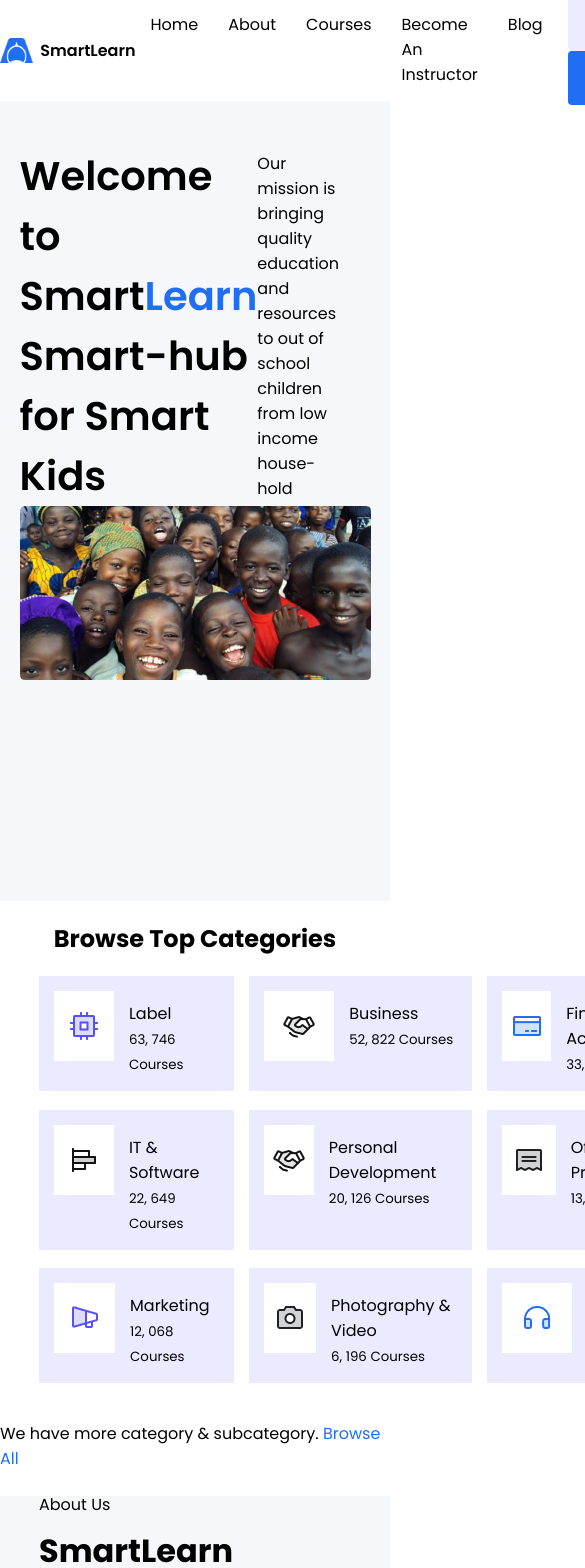
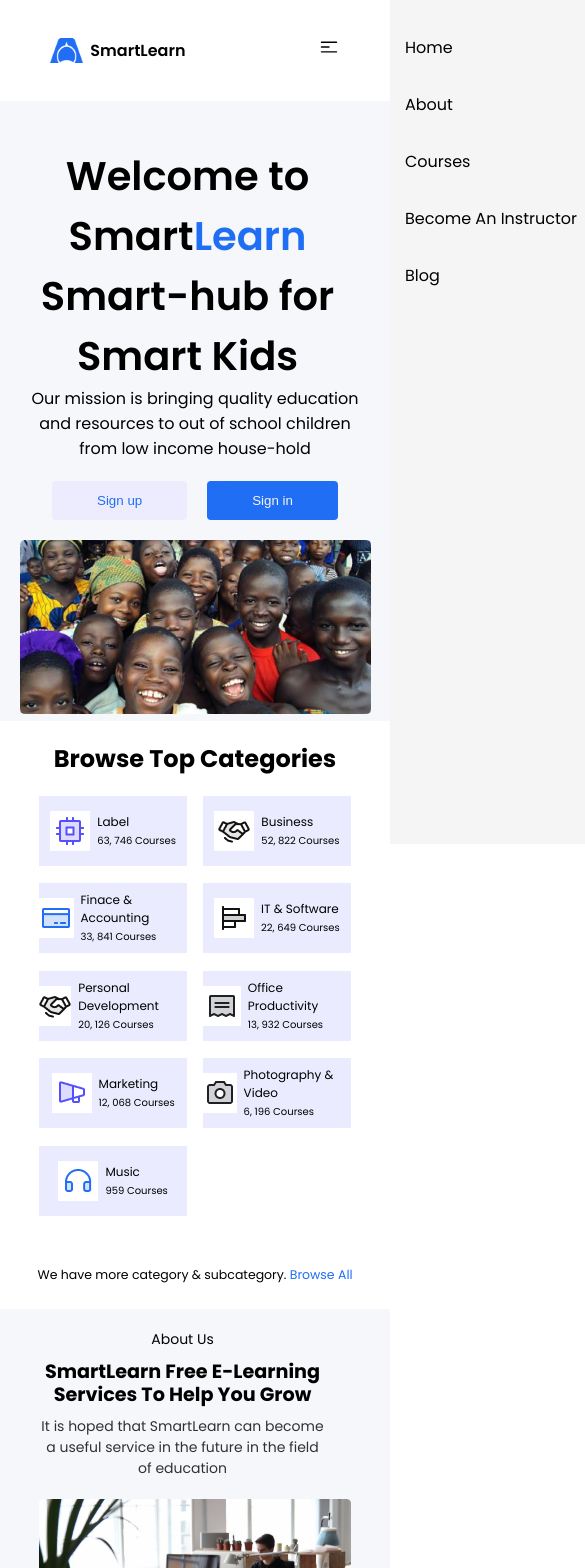
Before and after one commit to chukaijeh/smartlearn, a React (Create React App) app: page / in a window 390 px wide. Shown: the top 1568 px of the page, 585 px wide, since content can reach past the window. Built offline with nearby package versions, Linux system fonts and the light colour scheme.

Commit message:
'responsive'

```diff
--- a/package.json
+++ b/package.json
@@ -10,6 +10,7 @@
     "match-sorter": "^6.3.3",
     "react": "^18.2.0",
     "react-dom": "^18.2.0",
+    "react-icons": "^5.0.1",
     "react-router-dom": "^6.21.3",
     "react-scripts": "5.0.1",
     "sort-by": "^1.2.0",
--- a/src/App.jsx
+++ b/src/App.jsx
@@ -30,7 +30,12 @@ import ico6 from './assets/images/office.png';
 import ico7 from './assets/images/marketing.png';
 import ico8 from './assets/images/photography.png';
 import ico9 from './assets/images/music.png';
+import { HiBars3CenterLeft } from "react-icons/hi2";
 
+function navigate(e) {
+  const nav  = document.querySelector(".nav-footer")
+  nav.classList.toggle('appear')
+}
 export default function App() {
   const categories = [
     {
@@ -81,42 +86,33 @@ export default function App() {
   ];
   return (
     <div className='App-main'>
-      <nav>
+      <nav className='r-flex-between'>
         <header className="">
           <img src={logo} className="App-logo title" alt="logo" />
           <span className="App-title title">SmartLearn</span>
         </header>
         <Menu />
-        <div className="btn">
-          <Link to={"/auth/signup"}>
-            <button className="signup">
-              <div className="flow">
-                <span>Sign up</span>
-              </div>
-              <span>Sign up</span>
-            </button>
-          </Link>
-          <Link to={"/auth/login"}>
-            <button className="signin">
-              <div className="flow">
-                <span>Sign in</span>
-              </div>
-              <span>Sign in</span>
-            </button>
-          </Link>
+        <div className="w-btn">
+       <LoginButton />
         </div>
+       <div className="bar">
+        <HiBars3CenterLeft style={{fontSize: "22px"}} onClick={navigate}/>
+       </div>
       </nav>
       <section className="intro" id='home'>
         <div className="contain-all">
-          <div className="intro-text">
+          <div className="intro-text r-flex-column r-center-text">
             <h1>Welcome to Smart<span style={{ color: "var(--primary-color)" }}>Learn</span> Smart-hub for Smart Kids</h1>
-            <div className="intro-text-desc">
+            {/* <div className="intro-text-desc"> */}
               <p>
                 Our mission is bringing quality education and resources to out of school children from low income house-hold
               </p>
+            {/* </div> */}
+            <div className="r-btn">
+            <LoginButton />
             </div>
           </div>
-          <img src={pupil} alt="" />
+          <img src={pupil} alt="" className='r-image-h'/>
         </div>
       </section>
       <section className="categories">
@@ -125,7 +121,7 @@ export default function App() {
           {
             categories.map((each) => {
               return (
-                <div className="each-item ">
+                <div className="each-item r-flex-center-column r-flex-center-row">
                   <div className="ico">
                     <img src={each.logo} alt={each.topic} />
                   </div>
@@ -143,7 +139,7 @@ export default function App() {
         </div>
       </section>
       <section className="third-section" id='about'>
-        <div className="contain-main">
+        <div className="contain-main r-flex-column">
           <div className="third-desc flex flex-center-row flex-column">
             <p>About Us</p>
             <h1>
@@ -241,7 +237,7 @@ export default function App() {
               <div className="ratings flex flex-between"><span>4.8</span><span>50 students</span></div>
             </div>
           </div>
-          <div class="center-text"><span className='fade-text'>Thousands of students waiting for an instructor. Start teaching & earning now! </span><a href="#" style={{ color: "var(--primary-color)" }}>Become Instructor</a></div>
+          <div className="center-text"><span className='fade-text'>Thousands of students waiting for an instructor. Start teaching & earning now! </span><a href="#" style={{ color: "var(--primary-color)" }}>Become Instructor</a></div>
           <div className="trusted-companies">
             <div className="trusted-companies-desc">
               <h1>50+ trusted companies</h1>
@@ -302,17 +298,40 @@ export default function App() {
 }
 function Menu(params) {
   return (
-    <ul className='nav-footer'>
-      <li><a href={"#home"}>Home</a>
+    <ul className='nav-footer res-menu r-flex-column'>
+      <li onClick={navigate}><a href={"#home"}>Home</a>
         <div className="line"></div></li>
-      <li><a href={"#about"}>About</a>
+      <li onClick={navigate}><a href={"#about"}>About</a>
         <div className="line"></div></li>
-      <li><a href="#courses">Courses</a>
+      <li onClick={navigate}><a href="#courses">Courses</a>
         <div className="line"></div></li>
-      <li><a href={"#instructor"}>Become An Instructor</a>
+      <li onClick={navigate}><a href={"#instructor"}>Become An Instructor</a>
         <div className="line"></div></li>
-      <li><a href={"#blog"}>Blog</a>
+      <li onClick={navigate}><a href={"#blog"}>Blog</a>
         <div className="line"></div></li>
     </ul>
   )
 }
+function LoginButton(params) {
+  return(
+    <>
+     <div className="btn">
+          <Link to={"/auth/signup"}>
+            <button className="signup">
+              <div className="flow">
+                <span>Sign up</span>
+              </div>
+              <span>Sign up</span>
+            </button>
+          </Link>
+          <Link to={"/auth/login"}>
+            <button className="signin">
+              <div className="flow">
+                <span>Sign in</span>
+              </div>
+              <span>Sign in</span>
+            </button>
+          </Link>
+        </div></>
+  )
+}
--- a/src/assets/styles/App.css
+++ b/src/assets/styles/App.css
@@ -35,6 +35,21 @@ a{
 ::-webkit-scrollbar {
   width: 7px;
 }
+
+@media (max-width: 800px) {
+  .r-flex{display: flex;}
+  .r-flex-center-row{justify-content: center;}
+  .r-flex-center-column{align-items: center;}
+  .r-flex-center{
+    justify-content: center;
+    align-items: center;
+  }
+  .r-flex-column{flex-direction: column;}
+  .r-flex-around{justify-content: space-around;}
+  .r-flex-between{justify-content: space-between;}
+  .r-flex-evenly{justify-content: space-evenly;}
+  .r-center-text{text-align: center;}
+}
 /* ::-webkit-scrollbar-track {
 
 } */
--- a/src/assets/styles/landing-page.css
+++ b/src/assets/styles/landing-page.css
@@ -35,7 +35,7 @@ nav ul li:hover .line {
   width: 100%;
   transition: 0.5s;
 }
-nav button {
+nav button, .intro .btn button {
   padding: 12px 45px 12px 45px;
   margin-inline: 10px;
   border: none;
@@ -44,17 +44,17 @@ nav button {
   position: relative;
 }
 
-nav .btn .signup {
+.signup {
   background: #edecff;
   color: var(--primary-color);
 }
-nav .btn .signin {
+.signin{
   background: var(--primary-color);
   color: var(--app-white);
 }
 
 /* Button Flow Effect start*/
-nav button .flow {
+nav button .flow, .intro .btn button .flow {
   position: absolute;
   height: 100%;
   width: 0;
@@ -63,22 +63,22 @@ nav button .flow {
   top: 0;
   transition: 0.2s;
 }
-nav .btn .signup .flow {
+ .btn .signup .flow {
   background: var(--primary-color);
   color: #edecff;
 }
-nav .btn .signin .flow {
+ .btn .signin .flow {
   background: #edecff;
   color:  var(--primary-color);
 }
-nav .btn button:hover .flow{
+ .btn button:hover .flow{
   padding: inherit;
   width: 100%;
 }
 /* Button Flow Effect End */
 
 .intro {
-  height: 800px;
+  height: fit-content;
   background: #f5f7fa;
   padding-top: 45px;
 }
@@ -88,16 +88,17 @@ nav .btn button:hover .flow{
 }
 .intro .contain-all .intro-text {
   display: flex;
+  align-items: center;
 }
 .intro .contain-all .intro-text h1 {
   font-size: 2.5rem;
   font-weight: 600;
+  /* width: 65%; */
+  padding-right: 15px;
+  /* padding-inline: 15px; */
 }
-.intro .contain-all .intro-text-desc {
-  display: flex;
-  justify-content: left;
-  align-items: center;
-  padding-right: 80px;
+.intro .intro-text p{
+  /* width: 60%; */
 }
 .intro img {
   width: 100%;
@@ -389,3 +390,120 @@ footer aside div ul {
   background-color: #206ef3;
   color: white;
 }
+.bar{
+  display: none;
+  z-index: 999;
+}
+.r-btn{
+ display: none;
+}
+@media (max-width: 800px) {
+  .w-btn{
+    display: none;
+   }
+  .r-btn{
+    display: block;
+    margin-block: 20px;
+   }
+  body{
+    position: relative;
+  }
+  nav{
+    padding-inline: 50px;
+  }
+  .bar{
+    display: block;
+  }
+  .res-menu{
+    position: fixed;
+    background-color: var(--app-white);
+    width: 100%;
+    height: 100vh;
+    right: -100%;
+    top: 0;
+    transition: .5s;
+
+    z-index: 99;
+    color: black;
+   }
+   .res-menu li:first-child {
+    margin-top: 35px;
+   }
+   .res-menu li {
+    margin: 15px;
+   }
+   .appear{
+    right: 0;
+    transition: .5s;
+   }
+   .contain-categories {
+    grid-template-columns: 4fr 4fr;
+    width: fit-content;
+    margin-bottom: 70px;
+    width: 80%;
+    /* justify-items: center; */
+  }.r-image-h{
+    /* height: 55vh; */
+  }
+   .contain-categories .each-item {
+    padding: 0;
+    width: 100%;
+    /* width: 150px; */
+    height: 70px;
+  }
+ .contain-categories .each-item .ico {
+   width: 40px;
+   height: 40px;
+   background: white;
+  }
+  .contain-categories .each-item .text {
+    font-size: 12px;
+    margin: 0 0 0 7px;
+  }
+  .categories .last-text {
+    text-align: center;
+    font-size: 12.5px;
+  }
+
+
+  .third-section {
+    background: #f5f7fa;
+    height: fit-content;
+  }
+  .third-section .contain-main {
+    width: 80%;
+    height: 80%;
+    margin: auto;
+    padding-top: 0;
+    /* display: flex; */
+  }
+  .third-section .contain-main .third-desc {
+    /* padding-right: 25px;
+    margin-block: 10px;*/
+    width: 100%;
+  }
+  .third-section .contain-main .third-desc h1 {
+    line-height: 1.2em;
+    /* width: 80%; */
+    margin: auto;
+    font-size: 1.2em;
+    text-align: center;
+  }
+  .third-section .contain-main .third-desc p {
+    /* margin-block: 10px; */
+    font-size: 14px;
+    text-align: center;
+
+  }
+  .third-section .contain-main .third-img {
+    width: 100%;
+  }
+  .fourth-section .contain-main .courses {
+    width: 100%;
+    /* height: 100%; */
+    margin: auto;
+    padding-top: 50px;
+    /* display: flex; */
+    flex-direction: column;
+  }
+}
```
Also changed, not shown: 1 other file (tests, documents, lock files or other folders).
